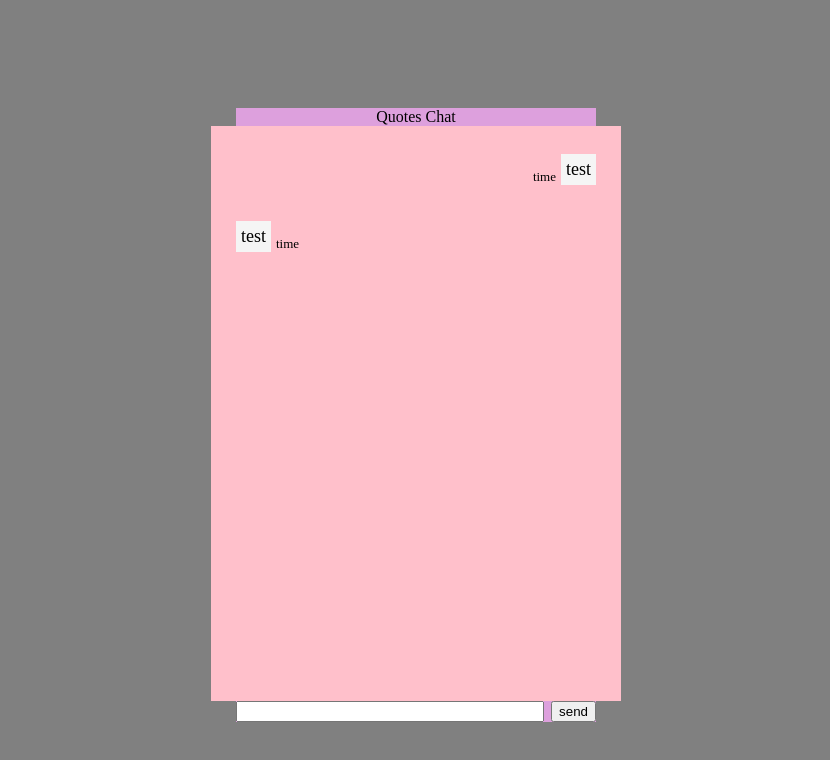
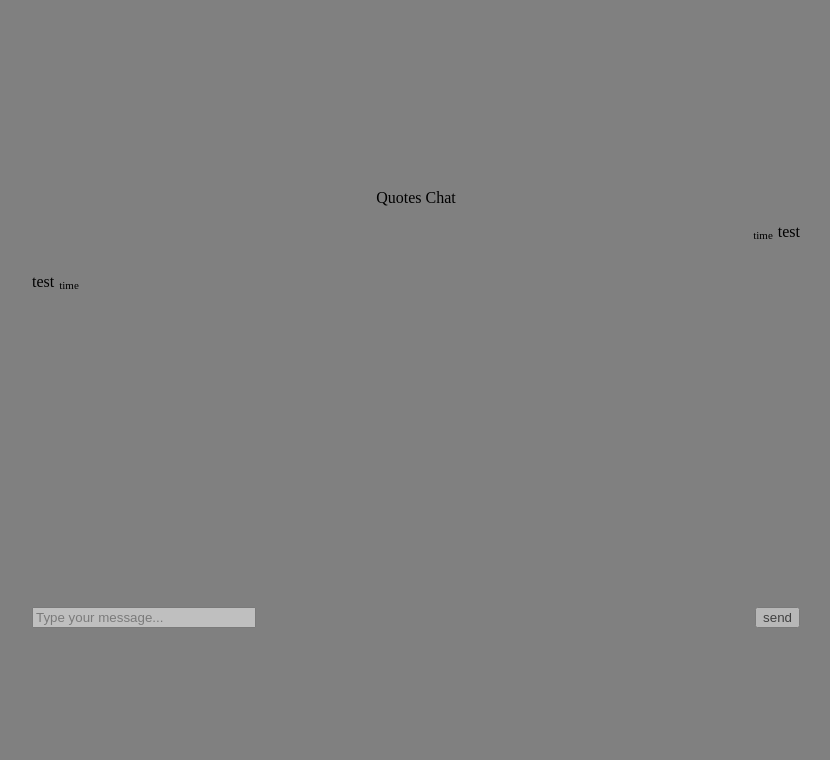
Before and after one commit to JIHYO-JEON/quotes-chat, a plain HTML site: page app/index.html in a window 1280 px wide. Shown: the whole page, without its empty margins (224-1054 px from the left). Drawn offline with Linux system fonts and the light colour scheme.

Commit message:
Add basic setting for style

```diff
--- a/app/index.html
+++ b/app/index.html
@@ -23,7 +23,7 @@
     </div>
   </div>
   <div class="input">
-    <input type="Type your message..." class="inputbox">
+    <input placeholder="Type your message..." class="inputbox">
     <button class="btn" type="submit"> send </button>
   </div>
 </body>
--- a/app/main.js
+++ b/app/main.js
@@ -0,0 +1,17 @@
+
+class Message {
+  constructor(content, authorId) {
+    this.content = content;
+    this.authorId = authorId;
+    this.timestamp = Date.now();
+  }
+}
+
+function genRandomMs () {
+  return Math.floor(Math.random() * 1e4)*2;
+}
+
+function prettifyDate() {
+  const options = {hours: '2-digits', minute: '2-digits'};
+  return new Date(timestamp).toLocaleDateString('en-US', options);
+}
--- a/app/style.css
+++ b/app/style.css
@@ -4,60 +4,70 @@ body {
   justify-content: center;
   align-items: center;
   background-color: gray;
-  padding-top: 100px;
+  height: 100vh;
 }
 
 .title {
-  min-width: 360px;
   display: flex;
   justify-content: center;
-  background-color: plum;
+  align-items: center;
+  transition: transform 100ms ease;
+  cursor: pointer;
+}
+
+.title:hover{
+  transform: scale(1.1);
 }
 
 .chatroom {
   display: flex;
   flex-direction: column;
-  position: relative;
-  background-color: pink;
-  min-width: 360px;
-  min-height: 540px;
-  list-style: none;
-  padding: 25px;
-  padding-top: 10px;
+  min-width: 60vw;
+  min-height: 50vh;
 }
 
 .my-msg {
   display: flex;
   flex-direction: row-reverse;
+  justify-content: flex-start;
 }
 
 .your-msg {
   display: flex;
   flex-direction: row;
-}
-
-.text {
-  background-color: whitesmoke;
-  font-size: large;
-  padding: 5px;
+  justify-content: flex-start;
 }
 
 .time {
   display: flex;
-  flex-direction: column;
   justify-content: flex-end;
-  font-size: small;
+  align-items: flex-end;
+  font-size: 11px;
   padding: 5px;
 }
 
 .input {
-  min-width: 360px;
   display: flex;
-  flex-direction: row;
   justify-content: space-between;
-  background-color: plum;
+  min-width: 60vw;
 }
 
 .inputbox {
-  min-width: 300px;
+  min-width: 27vh;
+  opacity: 50%;
+  transition: transform 100ms ease;
 }
+
+.inputbox:hover{
+  transform: scale(1.05);
+}
+
+.btn {
+  opacity: 50%;
+  cursor: pointer;
+  transition: transform 100ms ease;
+}
+
+.btn:hover{
+  transform: scale(1.1);
+}
```
